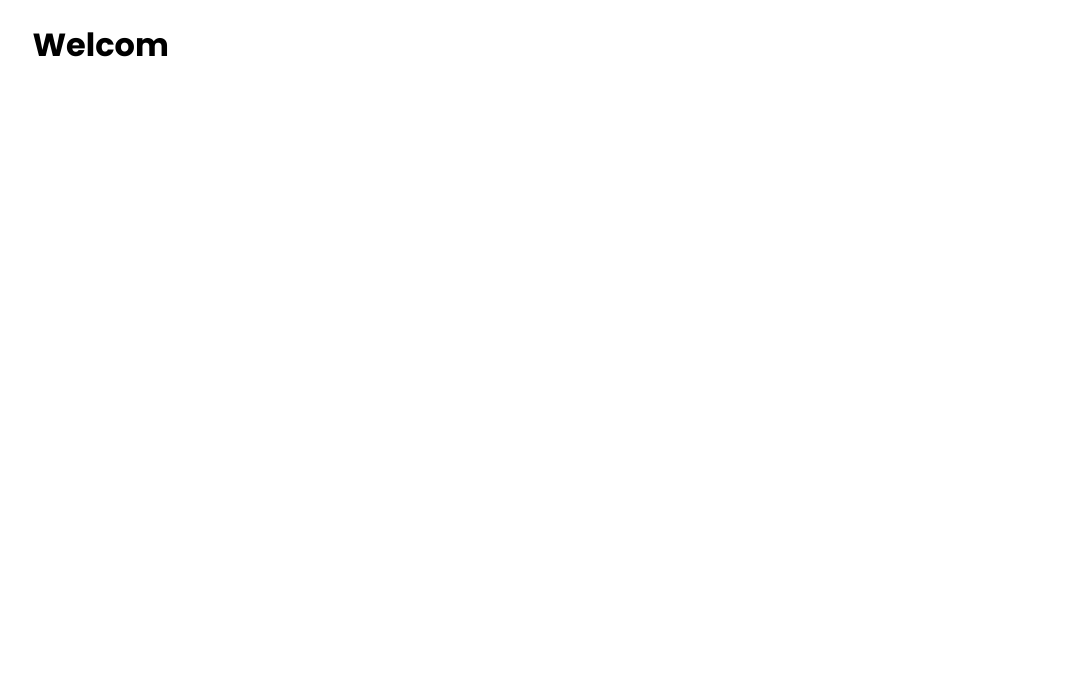
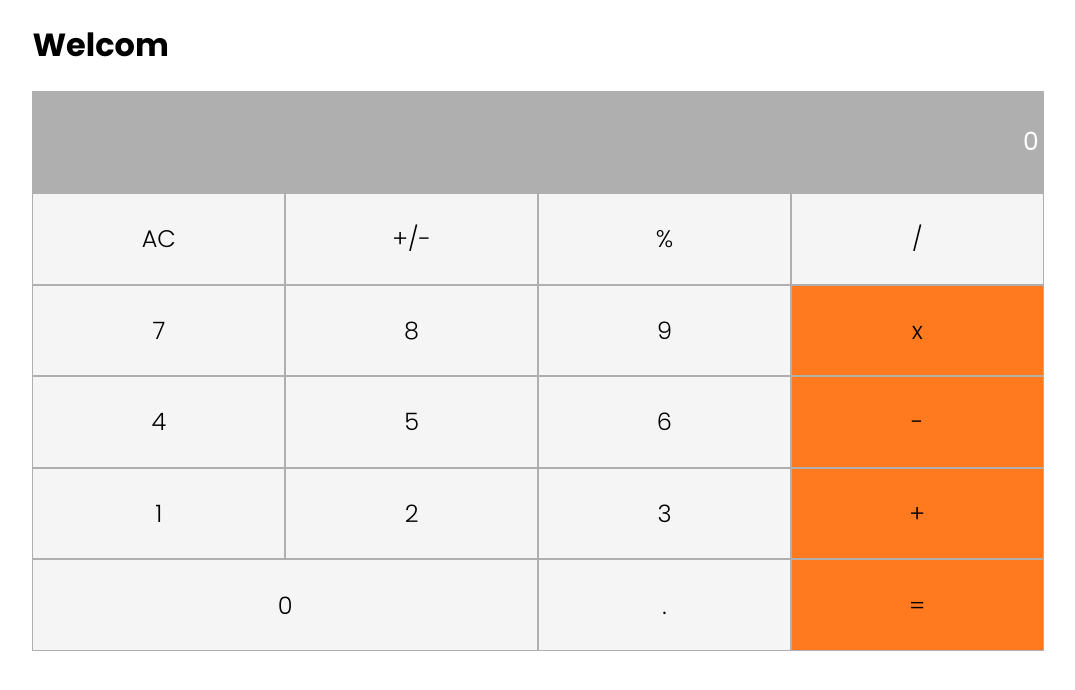
Before and after one commit to tchasinga/math-magecianes, a React (Create React App) app: page / in a window 1280 px wide. Shown: the top 690 px of the page, without its empty margins (102-1177 px from the left). Built offline with nearby package versions, Linux system fonts and the light colour scheme.

Commit message:
new commit

```diff
--- a/src/App.css
+++ b/src/App.css
@@ -5,3 +5,39 @@
 .App {
  padding: 0px 10%;
 }
+
+.input-btn {
+  border: 1px solid #b0afaf;
+  background-color: whitesmoke;
+  align-items: center;
+  display: flex;
+  justify-content: center;
+  font-size: 24px;
+  font-weight: 300;
+}
+
+.signs {
+  background-color: #ff791f;
+}
+
+.zero {
+  grid-column: 1/3;
+}
+
+.calcContainer {
+  display: grid;
+  grid-template-columns: repeat(4, 1fr);
+  text-align: center;
+  height: 70vh;
+}
+
+.disPlayresult {
+  grid-column: 1/5;
+  background-color: #b0afaf;
+  display: flex;
+  justify-content: flex-end;
+  align-items: center;
+  padding: 0.3rem;
+  color: white;
+  font-size: 25px;
+}
--- a/src/App.js
+++ b/src/App.js
@@ -1,10 +1,12 @@
 import './App.css';
+import Caculating from './Components/Calculators';
 
 function App() {
   return (
     <div className="App">
       <div>
         <h1>Welcom</h1>
+        <Caculating />
       </div>
     </div>
   );
--- /dev/null
+++ b/src/Components/Calcmyitems.js
@@ -0,0 +1,28 @@
+import React from 'react';
+import PropTypes from 'prop-types';
+
+
+const Items = ({ number }) => {
+  if (
+    number === '\u00F7'
+    || number === 'x'
+    || number === '-'
+    || number === '+'
+    || number === '='
+  ) {
+    return <div className="input-btn signs">{number}</div>;
+  }
+  if (number === '0') {
+    return <div className="input-btn zero">{number}</div>;
+  }
+  if (number === 'AC' || number === '+/-' || number === '%') {
+    return <div className="input-btn top">{number}</div>;
+  }
+  return <div className="input-btn">{number}</div>;
+};
+
+Items.propTypes = {
+  number: PropTypes.number.isRequired,
+};
+
+export default Items;
--- /dev/null
+++ b/src/Components/Calculators.js
@@ -0,0 +1,35 @@
+import React from "react";
+import Items from "./Calcmyitems";
+const CaculElement = [
+    'AC',
+    '+/-',
+    '%',
+    '/',
+    '7',
+    '8',
+    '9',
+    'x',
+    '4',
+    '5',
+    '6',
+    '-',
+    '1',
+    '2',
+    '3',
+    '+',
+    '0',
+    '.',
+    '=',
+];
+function Caculating() {
+  return (
+    <div className="calcContainer">
+        <div className="disPlayresult">0</div>
+        {CaculElement.map((number) => (
+            <Items number={number}/>
+        ))}
+    </div>
+  );
+}
+
+export default Caculating;
```
Also changed, not shown: .eslintrc.txt (renamed from .eslintrc.json).
